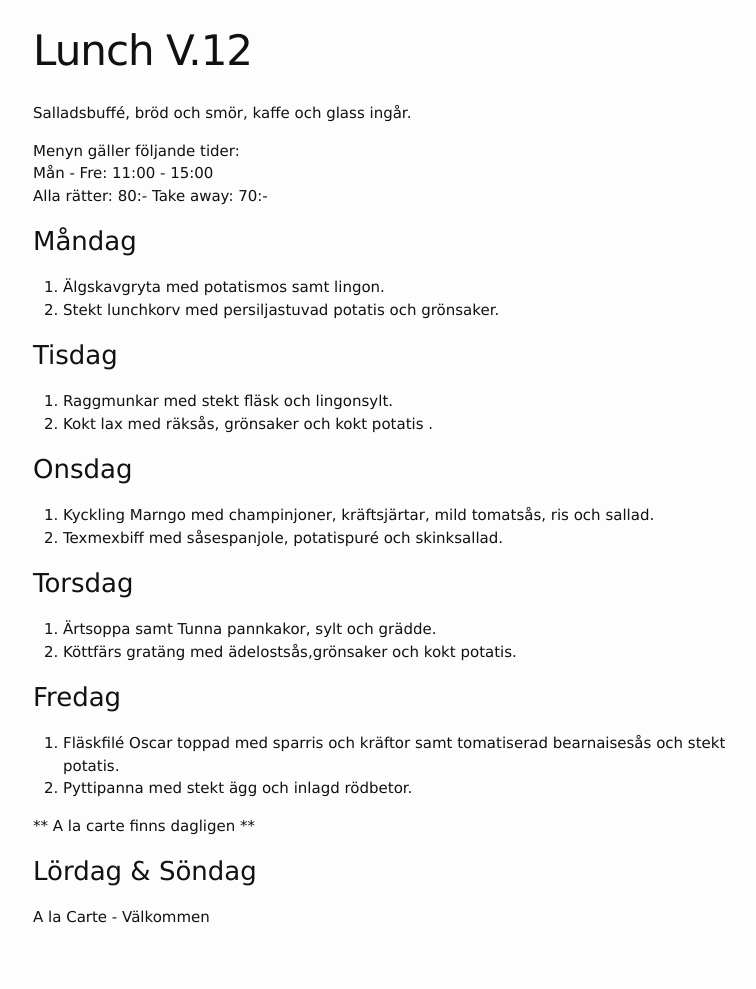
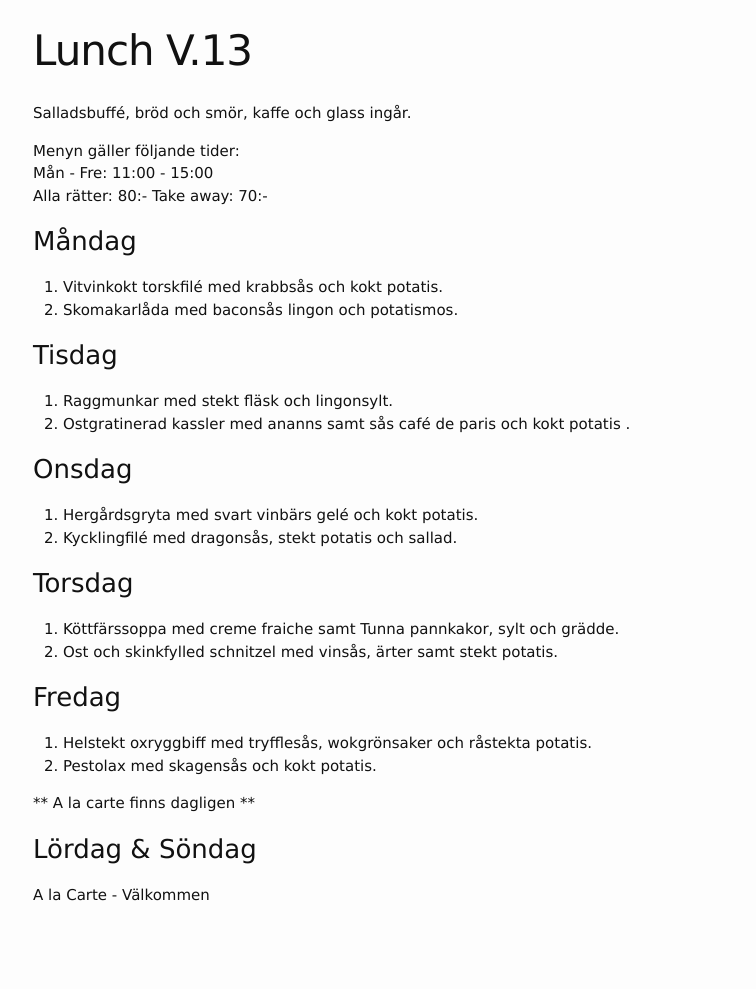
Before and after one commit to FarInn62/farinn62.github.io, a Jekyll site: the page built from lunch.md, in a window 1280 px wide. Shown: the whole page, without its empty margins (237-993 px from the left). Built offline with Jekyll 4.4.1, drawn with Linux system fonts in a browser that asks for light colours; after the commit the page ends 966 px from its top, so only the background shows below that.

Commit message:
Update lunch.md

```diff
--- a/lunch.md
+++ b/lunch.md
@@ -1,6 +1,6 @@
 ---
 layout: foodmenu
-title: Lunch V.12
+title: Lunch V.13
 permalink: /lunch/
 published: true
 ---
@@ -12,29 +12,29 @@ Alla rätter: 80:- Take away: 70:-
 
 ### Måndag
 
-1. Älgskavgryta med potatismos samt lingon.
-2. Stekt lunchkorv med persiljastuvad potatis och grönsaker.
+1. Vitvinkokt torskfilé med krabbsås och kokt potatis.
+2. Skomakarlåda med baconsås lingon och potatismos.
 
 ### Tisdag
 
 1. Raggmunkar med stekt fläsk och lingonsylt.
-2. Kokt lax med räksås, grönsaker och kokt potatis .
+2. Ostgratinerad kassler med ananns samt sås café de paris och kokt potatis .
 
 
 ### Onsdag
 
-1. Kyckling Marngo med champinjoner, kräftsjärtar, mild tomatsås, ris och sallad.
-2. Texmexbiff med såsespanjole, potatispuré och skinksallad.
+1. Hergårdsgryta med svart vinbärs gelé och kokt potatis.
+2. Kycklingfilé med dragonsås, stekt potatis och sallad.
 
 ### Torsdag
 
-1. Ärtsoppa samt Tunna pannkakor, sylt och grädde.
-2. Köttfärs gratäng med ädelostsås,grönsaker och kokt potatis.
+1. Köttfärssoppa med creme fraiche samt Tunna pannkakor, sylt och grädde.
+2. Ost och skinkfylled schnitzel med vinsås, ärter samt stekt potatis.
 
 ### Fredag
 
-1. Fläskfilé Oscar toppad med sparris och kräftor samt tomatiserad bearnaisesås och stekt potatis.
-2. Pyttipanna med stekt ägg och inlagd rödbetor.
+1. Helstekt oxryggbiff med tryfflesås, wokgrönsaker och råstekta potatis.
+2. Pestolax med skagensås och kokt potatis.
 
 ** A la carte finns dagligen **
 
```
